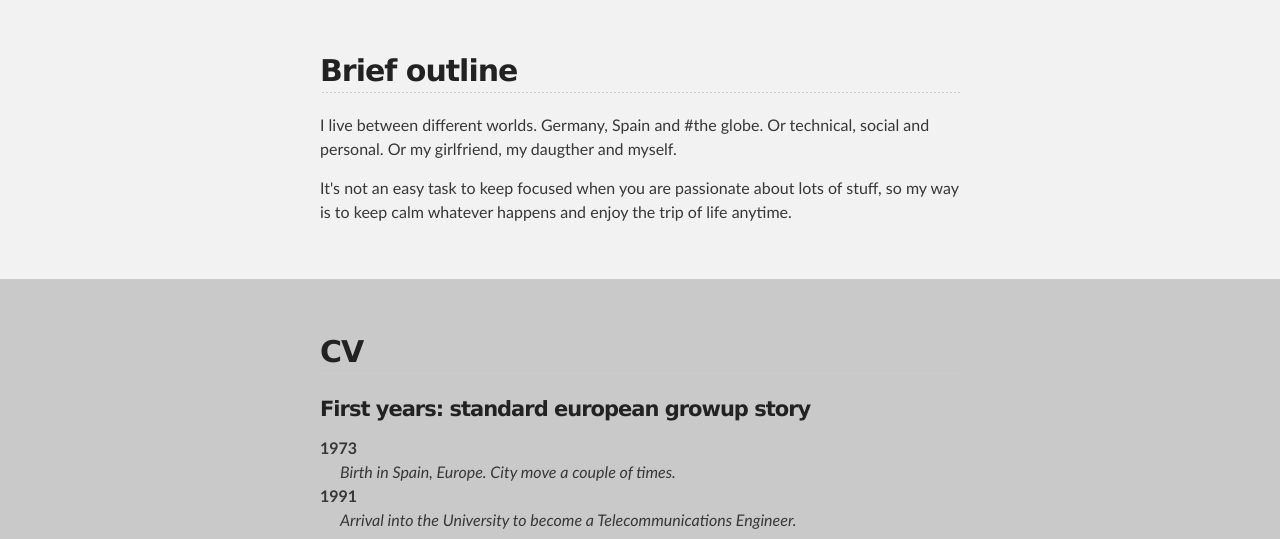
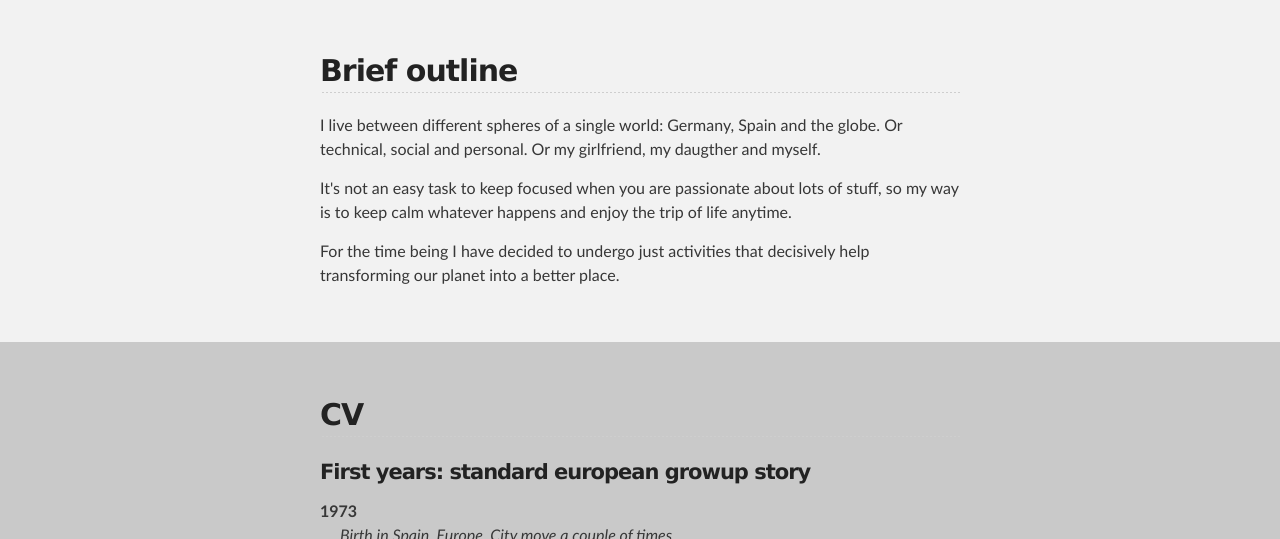
Before and after one commit to miguelsan/miguelsan.github.io, a plain HTML site: page index.html in a window 1280 px wide. Shown: the part 248-787 px from the top of the page. Drawn offline with Linux system fonts and the light colour scheme.

Commit message:
update outline

```diff
--- a/index.html
+++ b/index.html
@@ -32,8 +32,9 @@
             <a class="anchor" href="#brief-outline" aria-hidden="true"></a>
             Brief outline
           </h2>
-          <p>I live between different worlds. Germany, Spain and #the globe. Or technical, social and personal. Or my girlfriend, my daugther and myself.</p>
+          <p>I live between different spheres of a single world: Germany, Spain and the globe. Or technical, social and personal. Or my girlfriend, my daugther and myself.</p>
           <p>It's not an easy task to keep focused when you are passionate about lots of stuff, so my way is to keep calm whatever happens and enjoy the trip of life anytime.</p>
+          <p>For the time being I have decided to undergo just activities that decisively help transforming our planet into a better place.</p>
 
         </div>
       </section>
```
